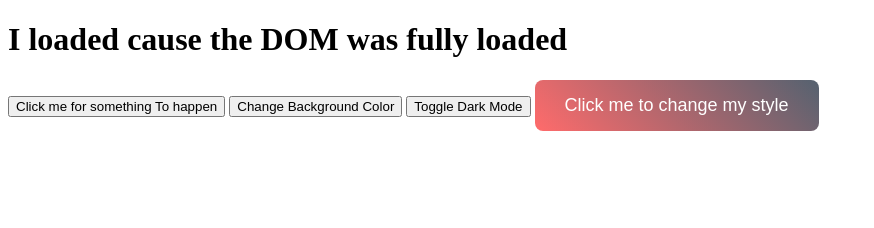
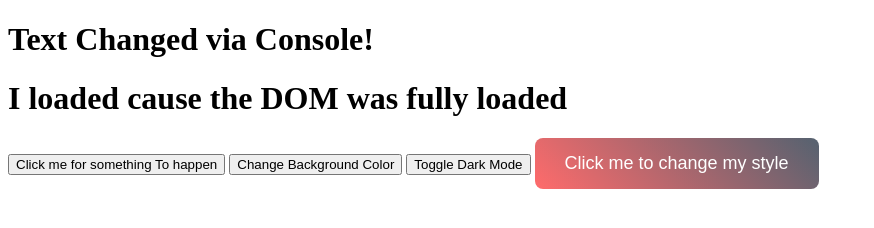
Before and after one commit to sp184218/Sydni-P_JS_DOM_Events, a plain HTML site: page JS_DOM_Events/index.html in a window 1280 px wide. Shown: the whole page, without its empty margins (0-874 px from the left). Drawn offline with Linux system fonts and the light colour scheme.

Commit message:
Fixed crash from missing #title element in DOM

```diff
--- a/JS_DOM_Events/index.html
+++ b/JS_DOM_Events/index.html
@@ -24,6 +24,8 @@
 
  </head>
  <body>
+  <h1 id="title">Original Title</h1>
+
    <!-- For Key events -->
    <p id="direction"></p>
    <!-- For Document Events -->
--- a/JS_DOM_Events/script.js
+++ b/JS_DOM_Events/script.js
@@ -1,3 +1,4 @@
+document.getElementById("title").innerText = "Text Changed via Console!";
 // When the DOM is fully loaded, this will be fired
 document.addEventListener("DOMContentLoaded", function() {
     // Get the element with an id of onload
```
